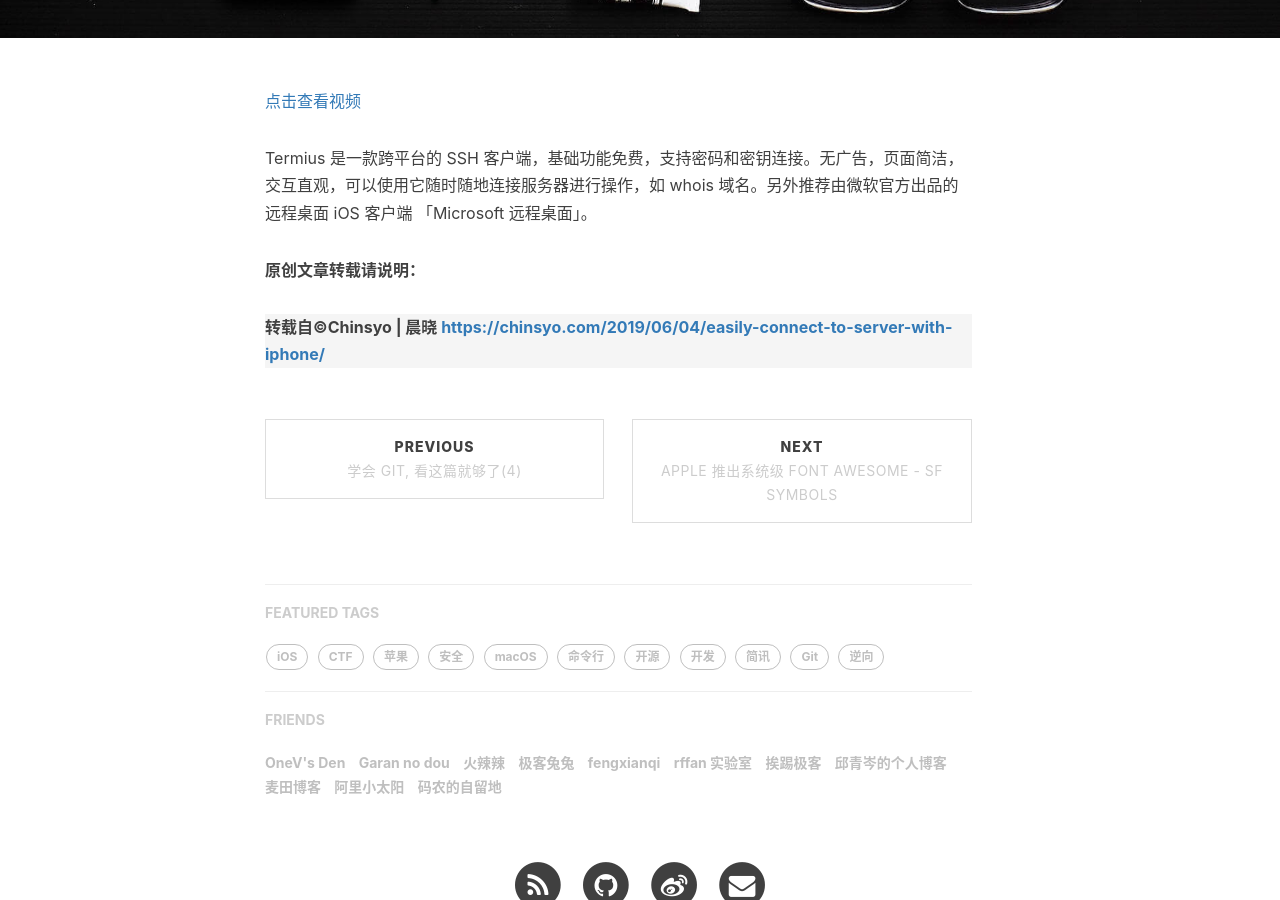
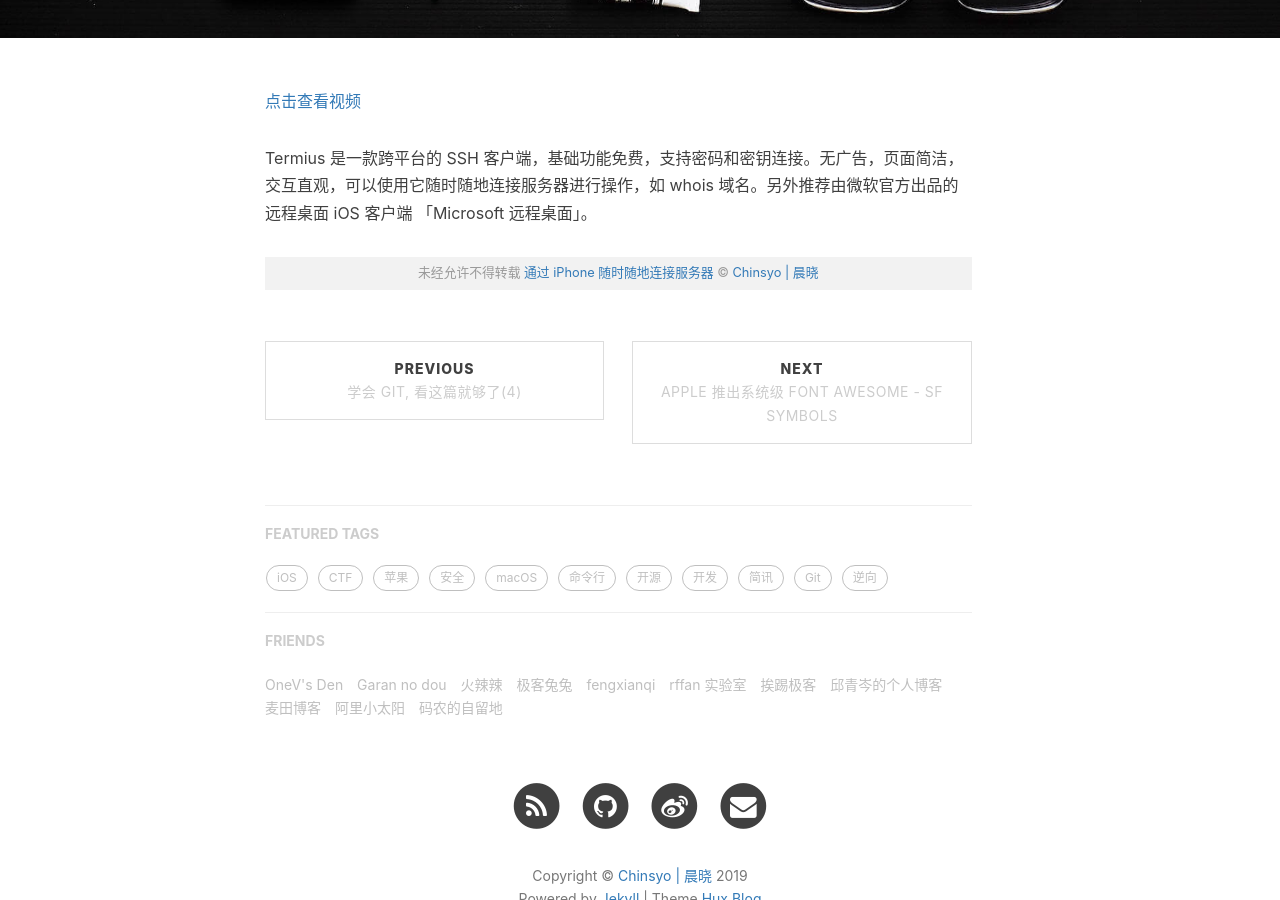
Before and after one commit to chinsyo/chinsyo.github.io, a Jekyll site: the page built from _posts/2019-06-04-easily-connect-to-server-with-iphone.md, in a window 1280 px wide and 900 px high, scrolled down 545 px. Built offline with Jekyll 4.4.1, drawn with Linux system fonts in a browser that asks for light colours; comment, search, counter and statistics services are not loaded.

Commit message:
update copyright style

```diff
--- a/_includes/copyright.html
+++ b/_includes/copyright.html
@@ -1,4 +1,4 @@
 <div class="cp-post">
-    <p class="cp-title"><strong>原创文章转载请说明：<strong></p>
-    <p class="cp-text" style="margin-top: 5px; padding: 0 !important; background-color: #f5f5f5;">转载自&copy;{{site.title}} <a href="{{ page.url | prepend: site.dir | prepend: site.dir }}" style="color: #337ab7;">{{ page.url | prepend: site.dir | prepend: site.url }}</a></p>
+    <!-- <p class="cp-title" style="clear: both; margin: 0px; font-size: 1em; font-weight: 500; color: #222;">原创文章转载请说明：</p> -->
+    <p class="cp-text" style="clear: both; padding: 5px 15px 6px !important; background-color: #f2f2f2; color: #999; font-size: 0.8em; text-align: center;">未经允许不得转载  <a href="{{ page.url | prepend: site.dir | prepend: site.url }}" style="color: #337ab7;">{{ page.title }}</a>&nbsp;&copy;&nbsp;<a href="{{ site.url }}">{{site.title}}</a></p>
 </div>
```
